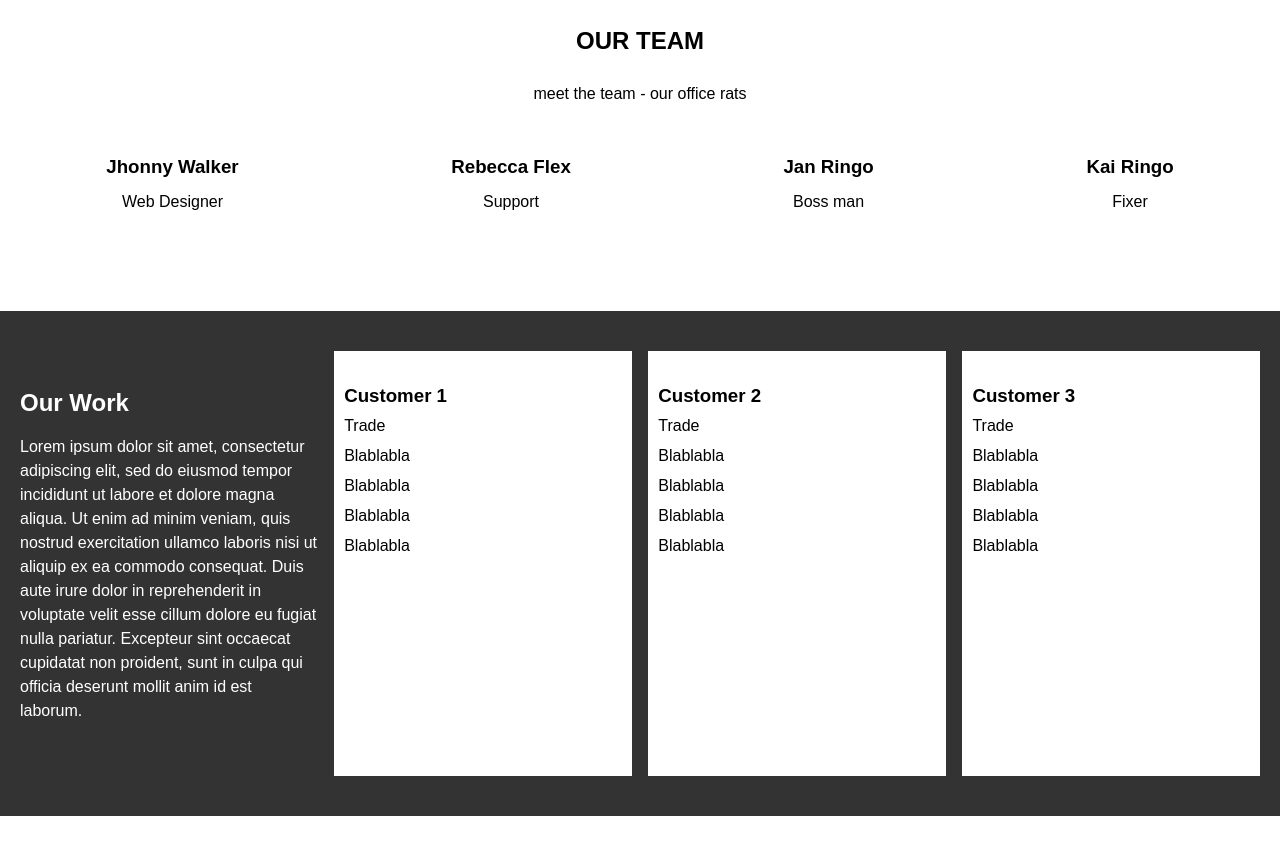
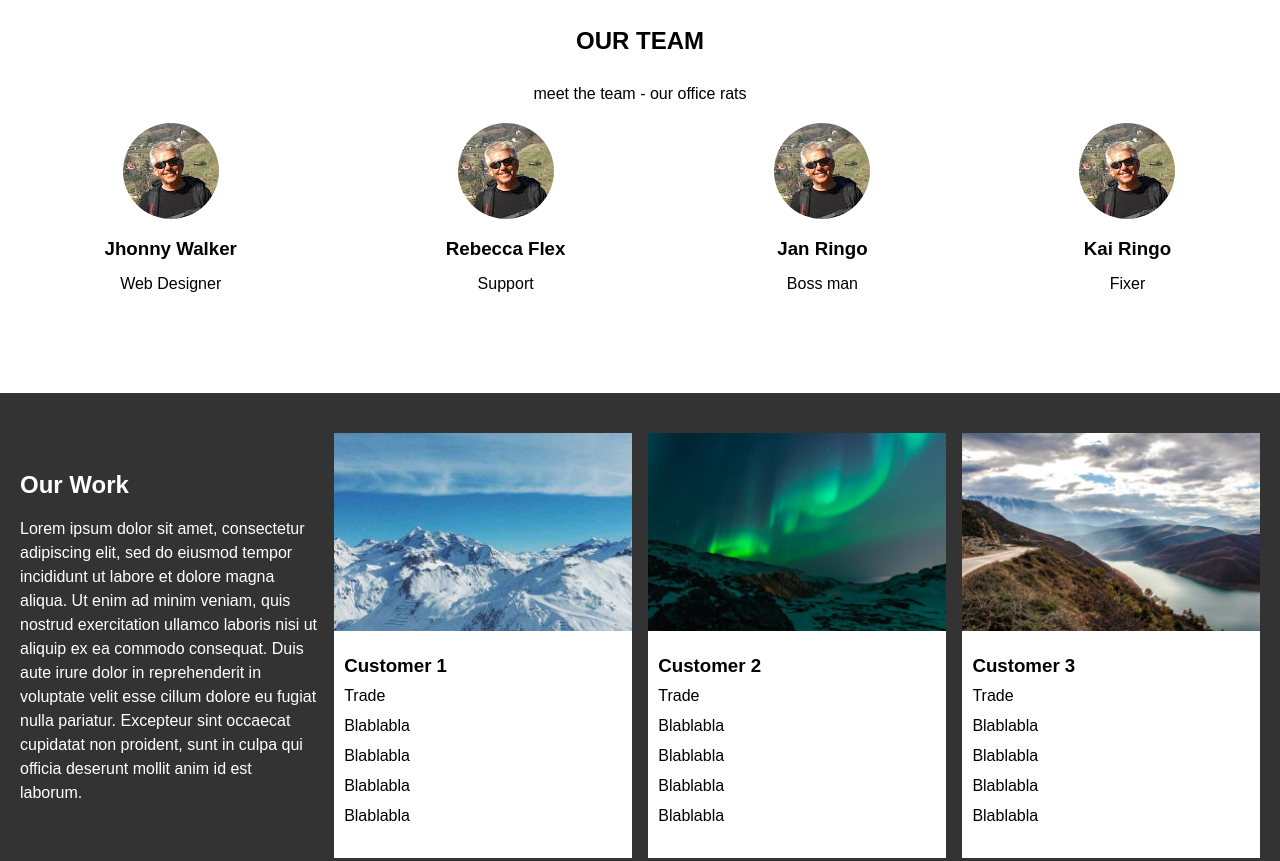
Before and after one commit to EmanElbashir/project-frist, a plain HTML site: page index.html in a window 1280 px wide. Shown: the part 660-1521 px from the top of the page. Drawn offline with Linux system fonts and the light colour scheme.

Commit message:
Add files via upload

```diff
--- a/index.html
+++ b/index.html
@@ -3,7 +3,6 @@
 </html>
 
 <head>
-    <meta.charset="UTF-8". />
     <link rel="stylesheet" href="pr.css">
     <link rel="stylesheet" href="https://cdnjs.cloudflare.com/ajax/libs/font-awesome/6.2.0/css/all.min.css"
         integrity="sha512-xh6O/CkQoPOWDdYTDqeRdPCVd1SpvCA9XXcUnZS2FmJNp1coAFzvtCN9BmamE+4aHK8yyUHUSCcJHgXloTyT2A=="
@@ -32,7 +31,7 @@
         </div>
     </header>
     <section>
-        <img class="mainimg" src="../project  1 html css/sailboat.jpg" alt="">
+        <img class="mainimg" src="./images/sailboat.jpg" alt="">
         <a class=" learn" href="">learn w3.css</a>
     </section>
 
@@ -42,22 +41,22 @@
     </section>
     <div class="flex">
         <div>
-            <img class="im" src="../project  1 html css/images/avatar.jpg" alt="">
+            <img class="im" src="./images/avatar.jpg" alt="">
             <h3 class="jhon">Jhonny Walker </h3>
             <p>Web Designer</p>
         </div>
         <div>
-            <img class="im" src="../project  1 html css/images/avatar.jpg" alt="">
+            <img class="im" src="./images/avatar.jpg" alt="">
             <h3 class="jhon">Rebecca Flex </h3>
             <p>Support</p>
         </div>
         <div>
-            <img class="im" src="../project  1 html css/images/avatar.jpg" alt="">
+            <img class="im" src="./images/avatar.jpg" alt="">
             <h3 class="jhon">Jan Ringo </h3>
             <p>Boss man</p>
         </div>
         <div>
-            <img class="im" src="../project  1 html css/images/avatar.jpg" alt="">
+            <img class="im" src="./images/avatar.jpg" alt="">
             <h3 class="jhon">Kai Ringo </h3>
             <p>Fixer</p>
         </div>
@@ -77,7 +76,7 @@
             </p>
         </div>
         <div class="white">
-            <img class="imm" src="../project  1 html css/images/snow.jpg" alt="">
+            <img class="imm" src="./images/snow.jpg" alt="">
             <h3 class="cus">Customer 1</h3>
             <p class="cus">
                 Trade
@@ -94,7 +93,7 @@
             </p>
         </div>
         <div class="white">
-            <img class="imm" src="../project  1 html css/images/lights.jpg" alt="">
+            <img class="imm" src="./images/lights.jpg" alt="">
             <h3 class="cus">Customer 2</h3>
             <p class="cus">
                 Trade
@@ -113,7 +112,7 @@
             </p>
         </div>
         <div class="white">
-            <img class="imm" src="../project  1 html css/images/mountains.jpg" alt="">
+            <img class="imm" src="./images/mountains.jpg" alt="">
             <h3 class="cus">Customer 3</h3>
             <p class="cus">
                 Trade
@@ -199,7 +198,7 @@
         </form>
     </section>
     <section class="image">
-        <img src="../project  1 html css/images/map.jpg" alt="">
+        <img src="./images/map.jpg" alt="">
     </section>
     <footer>
         <h4>Follow Us</h4>
```
